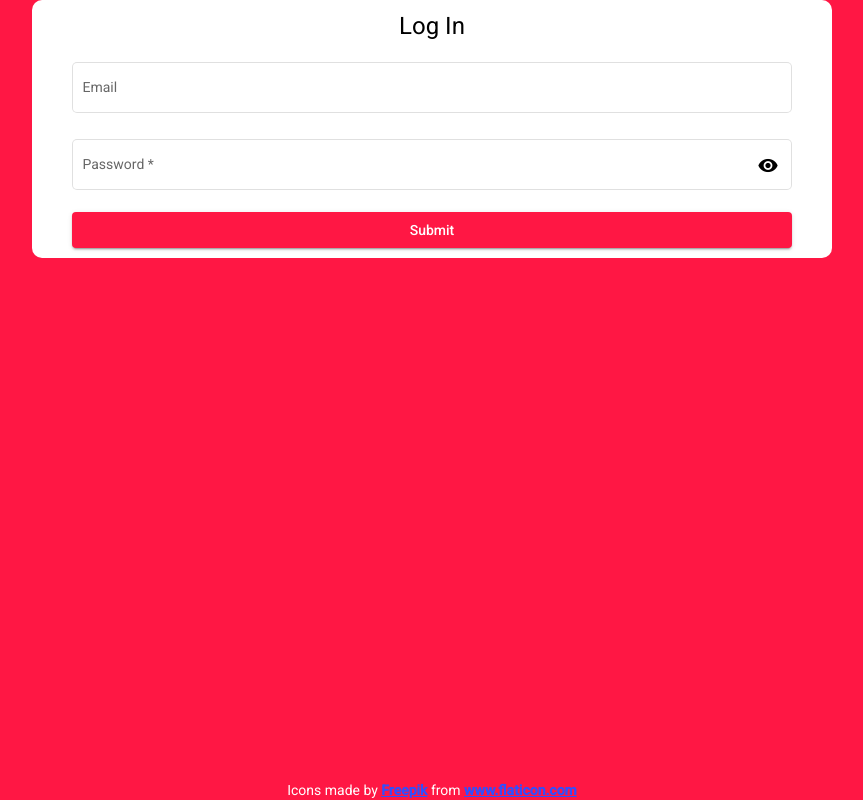
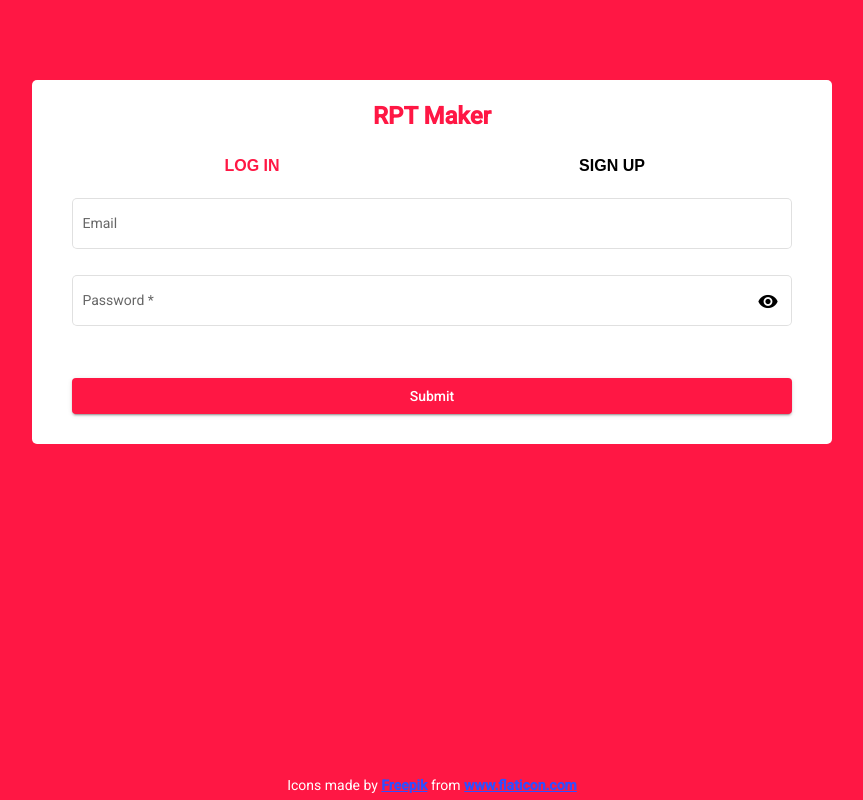
Before and after one commit to julioberina/rpt-maker, an Angular app: page / in a window 1280 px wide. Shown: the whole page, without its empty margins (208-1071 px from the left). Built offline with nearby package versions, Linux system fonts and the light colour scheme.

Commit message:
Add plenty of styling to login component form

```diff
--- a/src/app/home/home.component.html
+++ b/src/app/home/home.component.html
@@ -1,9 +1,19 @@
 <div class="container">
-  <div class="form">
-    <app-login *ngIf="isLogin"></app-login>
-  </div>
-  <div class="form">
-    <app-signup *ngIf="!isLogin"></app-signup>
+  <div class="form-container">
+    <div class="form">
+      <h1>RPT Maker</h1>
+
+      <div class="toggle">
+        <button mat-flat-button [ngStyle]="authStyle['login']"
+                [disableRipple]="true"
+                (click)="toggleColor('login')">Log In</button>
+        <button mat-flat-button [ngStyle]="authStyle['signup']"
+                [disableRipple]="true"
+                (click)="toggleColor('signup')">Sign Up</button>
+      </div>
+      <app-login *ngIf="isLogin"></app-login>
+      <app-signup *ngIf="!isLogin"></app-signup>
+    </div>
   </div>
 
   <footer>
--- a/src/app/home/home.component.scss
+++ b/src/app/home/home.component.scss
@@ -1,18 +1,47 @@
+@import url('https://fonts.googleapis.com/css2?family=Alata&display=swap');
+
 .container {
   width: 100vw;
   height: 100vh;
   background-color: #ff1744;
 
-  .form {
-    background-color: white;
-    width: min(90vw, 800px);
-    margin: 0 auto;
-    border-radius: 10px;
+  .form-container {
+    padding-top: 10vh;
+
+    .form {
+      background-color: white;
+      width: min(90vw, 800px);
+      margin: 0 auto;
+      border-radius: 5px;
+      padding: 20px 0;
+
+      h1 {
+        font-family: 'Roboto', sans-serif;
+        text-align: center;
+        font-weight: bold;
+        color: #ff1744;
+      }
+
+      .toggle {
+        display: flex;
+        justify-content: flex-start;
+        width: 90%;
+        margin-left: 5%;
+
+        button {
+          width: 50%;
+          text-transform: uppercase;
+          font-family: sans-serif;
+          font-size: 12pt;
+          font-weight: bold;
+        }
+      }
+    }
   }
 
   footer {
     position: absolute;
-    bottom: 0;
+    bottom: 5px;
     width: 100vw;
     text-align: center;
     color: white;
--- a/src/app/home/home.component.ts
+++ b/src/app/home/home.component.ts
@@ -8,6 +8,10 @@ import { Component, OnInit } from '@angular/core';
 export class HomeComponent implements OnInit {
 
   public isLogin = true;
+  public authStyle = {
+    'login': {'color': '#ff1744'},
+    'signup': {'color': 'black'}
+  }
 
   constructor() { }
 
@@ -17,4 +21,20 @@ export class HomeComponent implements OnInit {
   toggleComponent() {
     this.isLogin = !this.isLogin;
   }
+
+  toggleColor(type: string) {
+    if (type === 'login') {
+      this.isLogin = true;
+      this.authStyle = {
+        'login': {'color': '#ff1744'},
+        'signup': {'color': 'black'}
+      }
+    } else {
+      this.isLogin = false;
+      this.authStyle = {
+        'signup': {'color': '#ff1744'},
+        'login': {'color': 'black'}
+      }
+    }
+  }
 }
--- a/src/app/home/login/login.component.html
+++ b/src/app/home/login/login.component.html
@@ -1,6 +1,4 @@
 <div class="container">
-  <h1>Log In</h1>
-
   <form [formGroup]="fg">
     <mat-form-field appearance="outline">
       <mat-label>Email</mat-label>
--- a/src/app/home/login/login.component.scss
+++ b/src/app/home/login/login.component.scss
@@ -1,10 +1,6 @@
 .container {
   width: 100%;
-
-  h1 {
-    padding-top: 10px;
-    text-align: center;
-  }
+  padding-top: 10px;
 
   mat-form-field, button {
     width: 90%;
@@ -12,6 +8,7 @@
   }
 
   .submit {
+    padding-top: 30px;
     padding-bottom: 10px;
   }
 }
```
